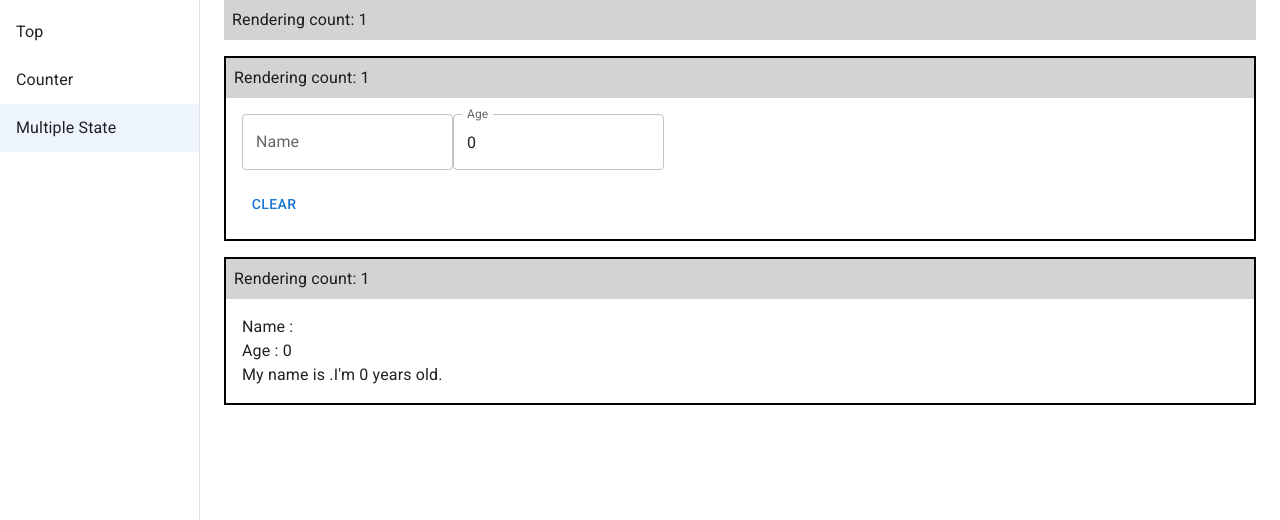
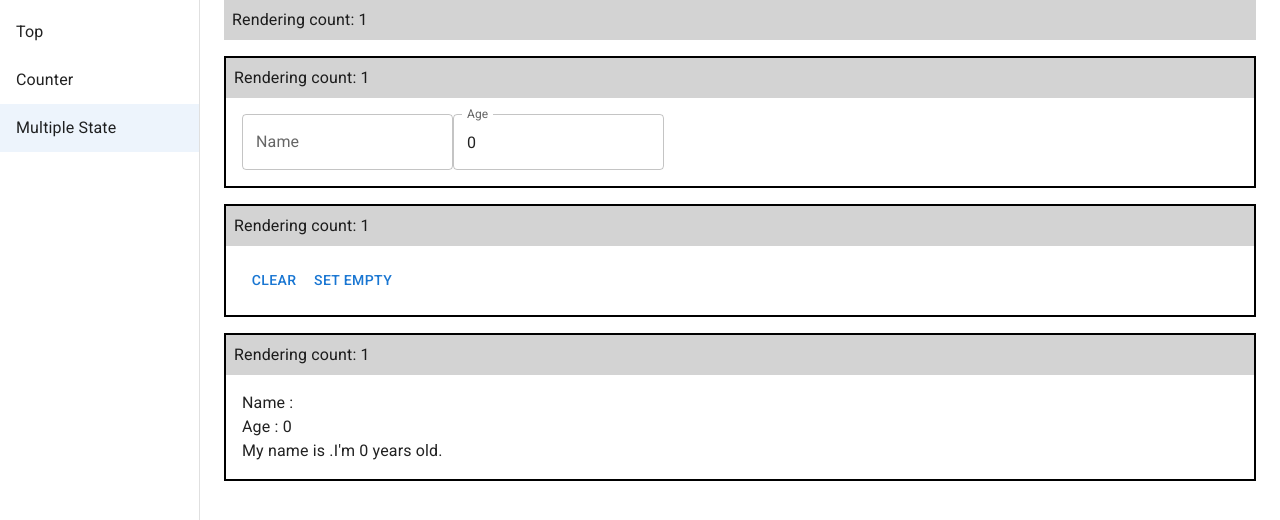
Before and after one commit to dodo-lab/sandbox, a Next.js app in the folder react/zustand-sandbox/: page /multiple-state in a window 1280 px wide. Shown: the top 520 px of the page. Built offline with nearby package versions, Linux system fonts and the light colour scheme.

Commit message:
✨: shallowの有無をパターン化

```diff
--- a/react/zustand-sandbox/src/pages/multiple-state.tsx
+++ b/react/zustand-sandbox/src/pages/multiple-state.tsx
@@ -1,6 +1,7 @@
 import {Box, BoxProps, Button, Container, styled, TextField, Typography} from '@mui/material';
 import {useRenderingCount} from 'hooks/useRenderingCount';
 import type {NextPage} from 'next';
+import {useCallback} from 'react';
 import {useUser} from 'states/useUser';
 import shallow from 'zustand/shallow';
 
@@ -11,7 +12,8 @@ const ItemBox = styled(Box)({
 });
 
 const Inputs: React.FC<BoxProps> = props => {
-  const {name, age, setName, setAge, clear} = useUser(state => ({...state}), shallow);
+  // 全ての要素に対して、shallowによる差分検知でレンダリングを最適化.
+  const {name, age, setName, setAge} = useUser(state => ({...state}), shallow);
   const renderingCount = useRenderingCount();
 
   return (
@@ -22,15 +24,36 @@ const Inputs: React.FC<BoxProps> = props => {
           <TextField label="Name" value={name} onChange={e => setName(e.target.value)} />
           <TextField label="Age" type="number" value={age} onChange={e => setAge(Number(e.target.value))} />
         </Box>
-        <Button sx={{mt: 2}} onClick={clear}>
-          CLEAR
-        </Button>
+      </Box>
+    </ItemBox>
+  );
+};
+
+const Clear: React.FC<BoxProps> = props => {
+  // selectorで1つの要素を返すだけなら、shallowは不要.
+  const clear = useUser(state => state.clear);
+  const setName = useUser(state => state.setName);
+  const setAge = useUser(state => state.setAge);
+  const renderingCount = useRenderingCount();
+
+  const empty = useCallback(() => {
+    setName('');
+    setAge(0);
+  }, [setAge, setName]);
+
+  return (
+    <ItemBox {...props}>
+      {renderingCount}
+      <Box sx={{p: 2}}>
+        <Button onClick={clear}>CLEAR</Button>
+        <Button onClick={empty}>Set empty</Button>
       </Box>
     </ItemBox>
   );
 };
 
 const Show: React.FC<BoxProps> = props => {
+  // 特定の要素に対して、shallowによる差分検知でレンダリングを最適化.
   const {name, age, serif} = useUser(state => ({name: state.name, age: state.age, serif: state.serif}), shallow);
   const renderingCount = useRenderingCount();
 
@@ -54,6 +77,7 @@ const Page: NextPage = () => {
       <Box sx={{display: 'flex', flexDirection: 'column', gap: 2}}>
         {renderingCount}
         <Inputs />
+        <Clear />
         <Show />
       </Box>
     </Container>
```
